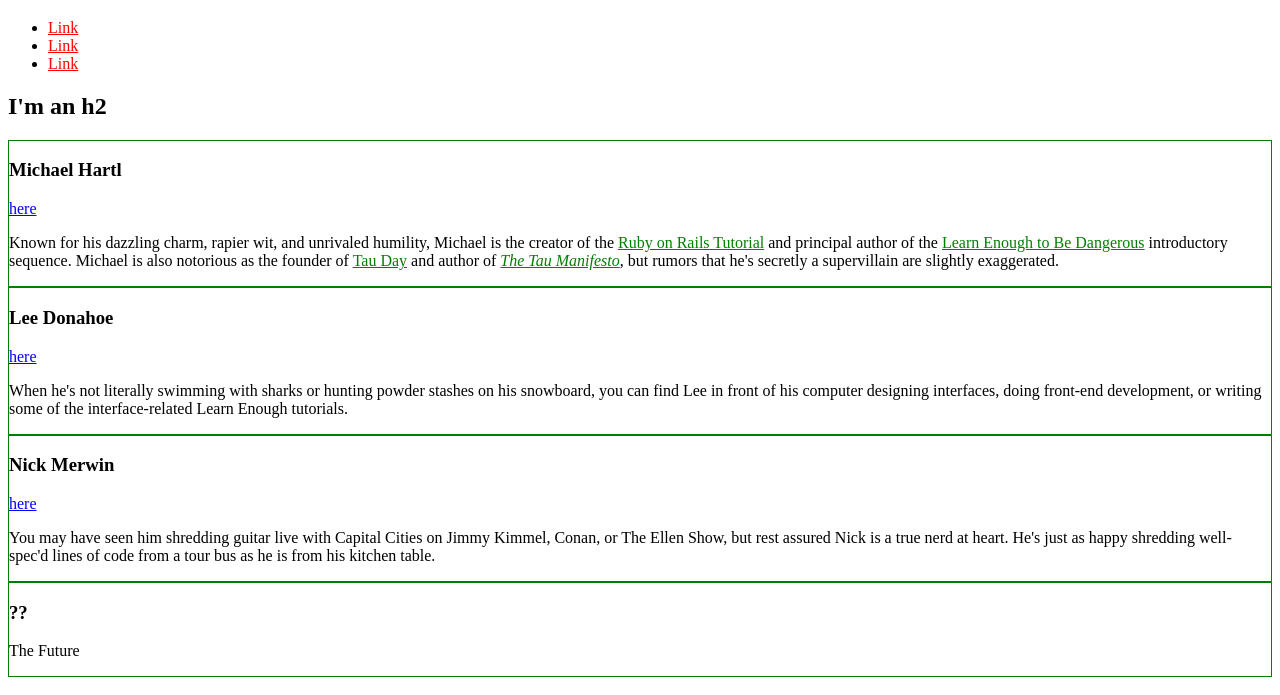
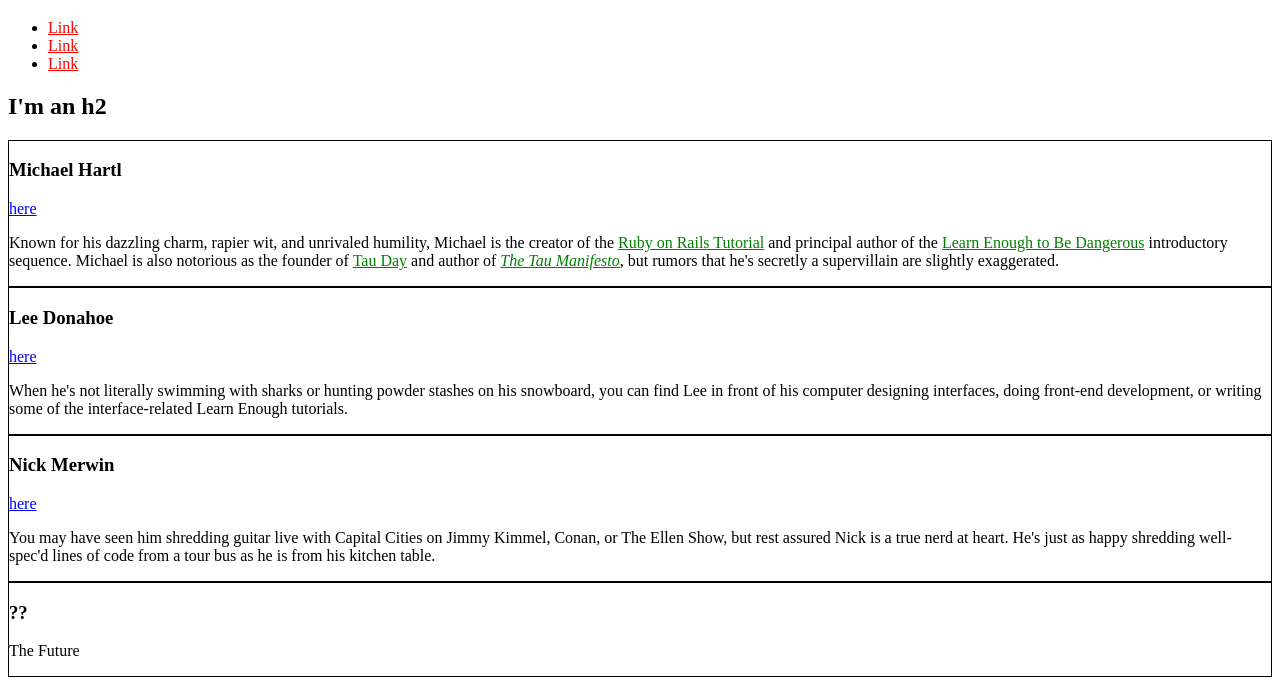
Before and after one commit to jkaawright/jkaawright.github.io, a plain HTML site: page index.html in a window 1280 px wide. Shown: the part 61-756 px from the top of the page. Drawn offline with Linux system fonts and the light colour scheme.

Commit message:
Change some styling

```diff
--- a/index.html
+++ b/index.html
@@ -7,9 +7,6 @@
         /* GLOBAL STYLES */
         a {
           color: red;
-        }
-        div.bio-box {
-          border: 1px solid green;
         }
 
         /* SOCIAL STYLES */
```
